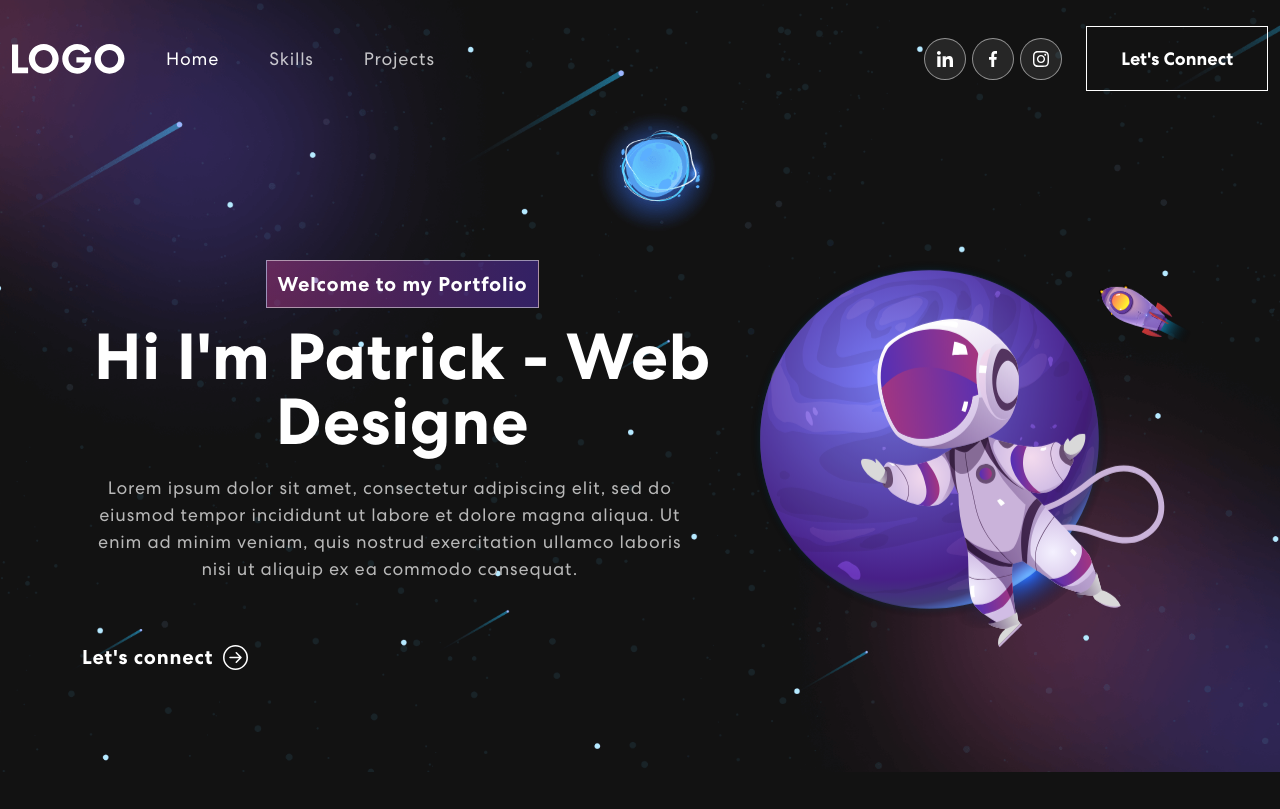
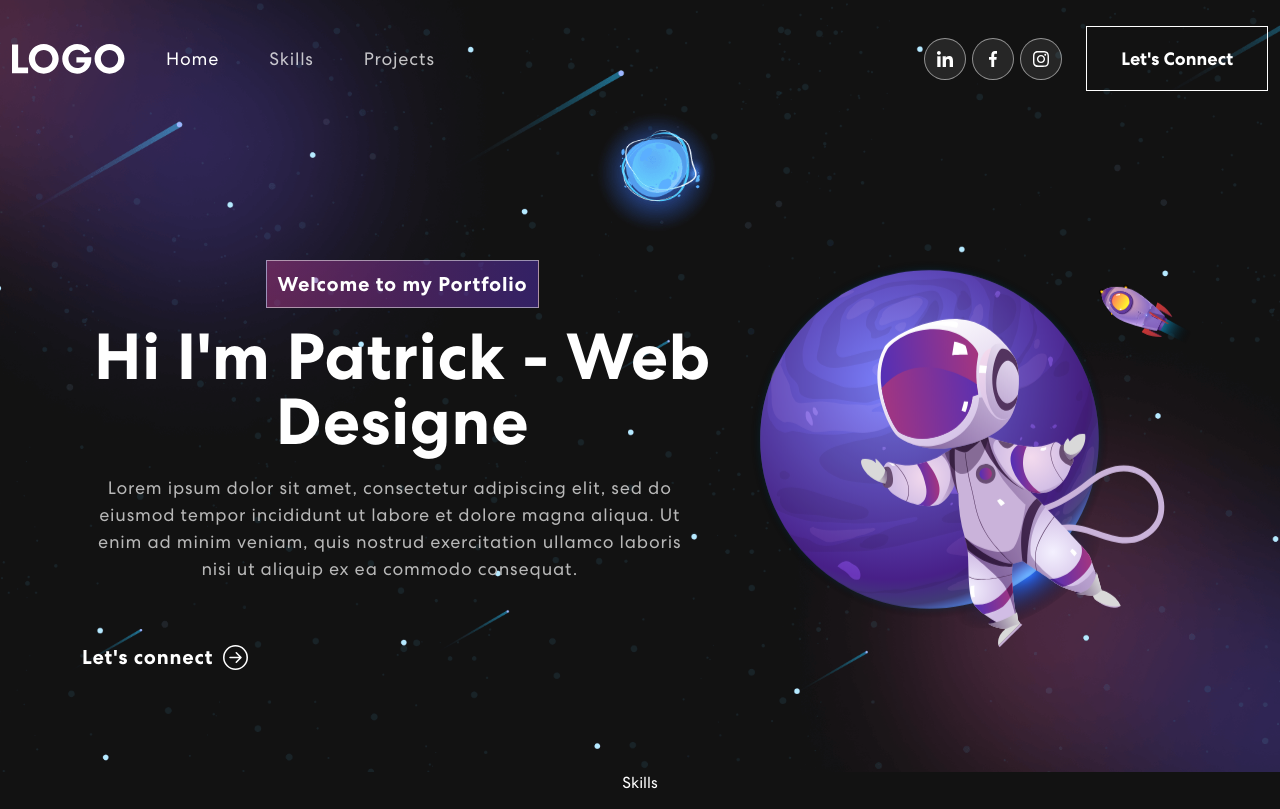
Before and after one commit to Patrikrizek/maiona-react-personal-portfolio, a React (Create React App) app: page / in a window 1280 px wide. Built offline with nearby package versions, Linux system fonts and the light colour scheme.

Commit message:
Skills component created

```diff
--- a/src/App.js
+++ b/src/App.js
@@ -2,12 +2,14 @@ import './App.css';
 import 'bootstrap/dist/css/bootstrap.min.css';
 import NavBar from './components/NavBar';
 import Banner from './components/Banner';
+import Skills from './components/Skills';
 
 function App() {
   return (
     <div className="App">
       <NavBar />
       <Banner />
+      <Skills />
     </div>
   );
 }
--- /dev/null
+++ b/src/components/Skills.jsx
@@ -0,0 +1,7 @@
+const Skills = () => {
+    return (
+        <p>Skills</p>
+    );
+}
+
+export default Skills;
```
